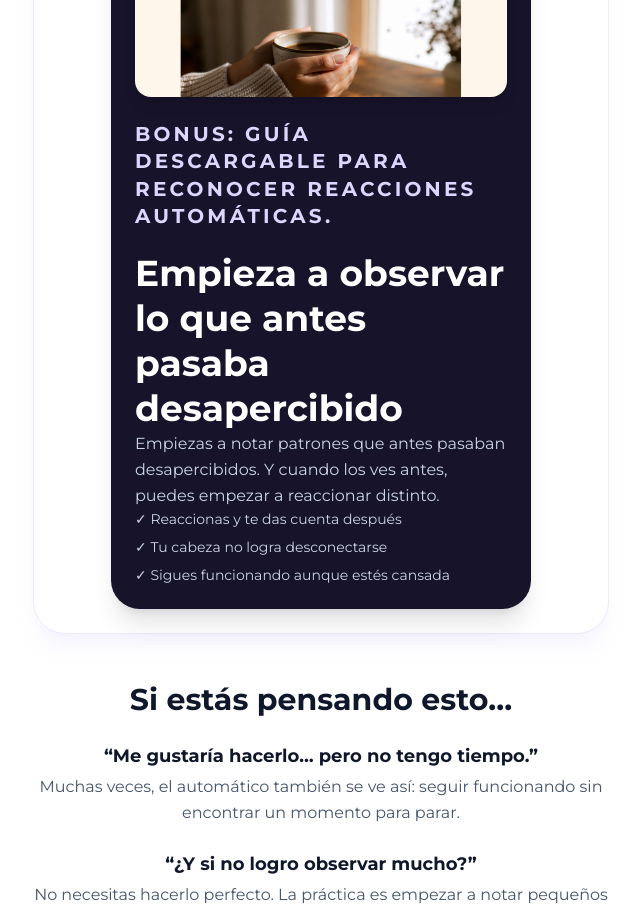
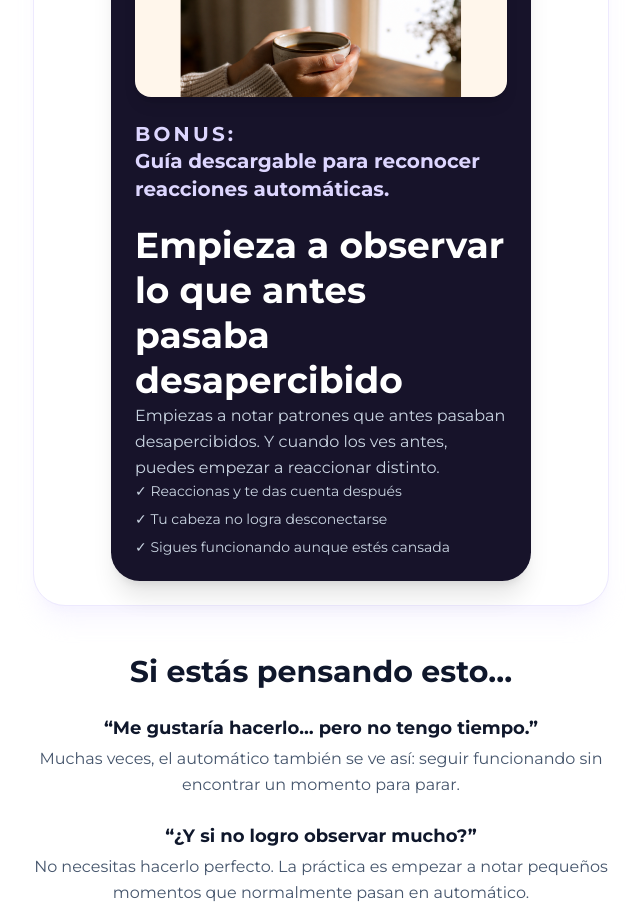
Before and after one commit to cursossolange/despierta-72h, a React (Vite) app: page / in a window 1280 px wide. Shown: the part 4660-5572 px from the top of the page, without its empty margins (319-959 px from the left). Built offline with nearby package versions, Linux system fonts and the light colour scheme; no server answers.

Commit message:
Enhance bonus text formatting in LandingPage
Updated bonus text to improve formatting and emphasis.

```diff
--- a/src/components/LandingPage.tsx
+++ b/src/components/LandingPage.tsx
@@ -426,7 +426,11 @@ Al escribir lo que observaste, empiezas a reconocer patrones automáticos con m
               <div className="space-y-4">
                 <div>
                   <p className="text-base md:text-xl uppercase tracking-[0.16em] text-violet-200 font-black mb-5 leading-snug">
-                    Bonus: Guía descargable para reconocer reacciones automáticas.
+                    BONUS:
+<br />
+<span className="normal-case tracking-normal">
+  Guía descargable para reconocer reacciones automáticas.
+</span>
                   </p>
                   <h3 className="text-3xl md:text-4xl font-black leading-tight text-white">
                     Empieza a observar lo que antes pasaba desapercibido
```
